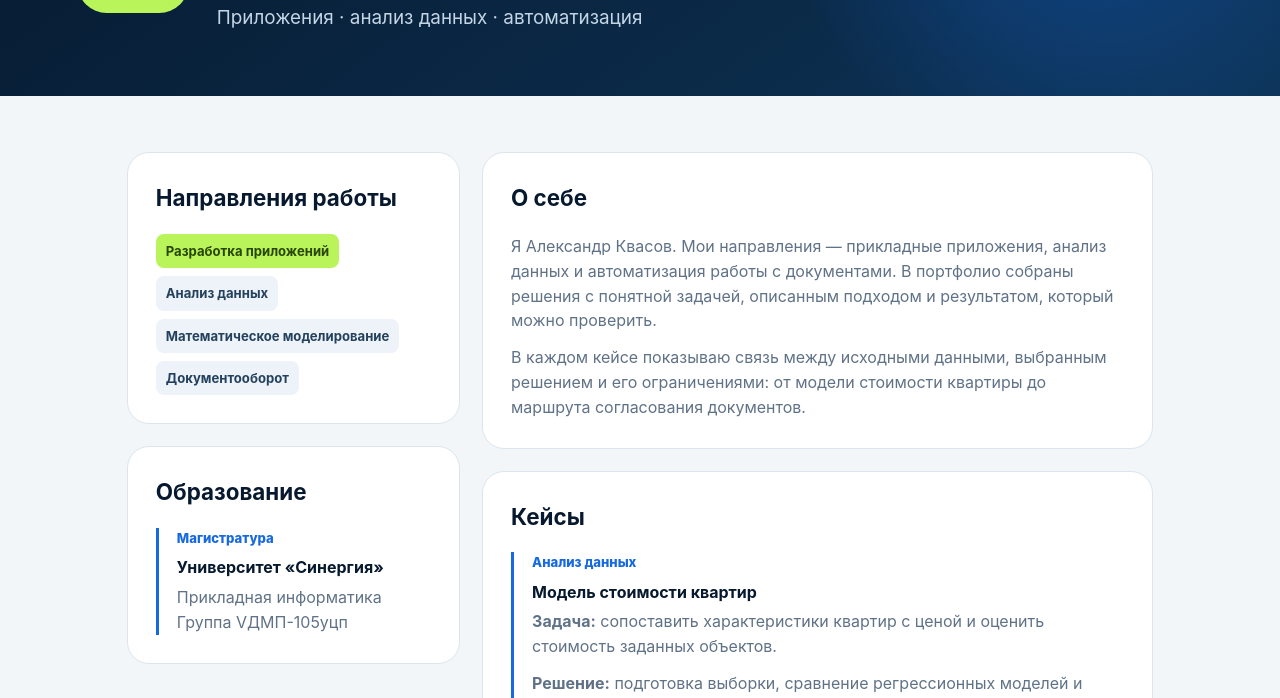
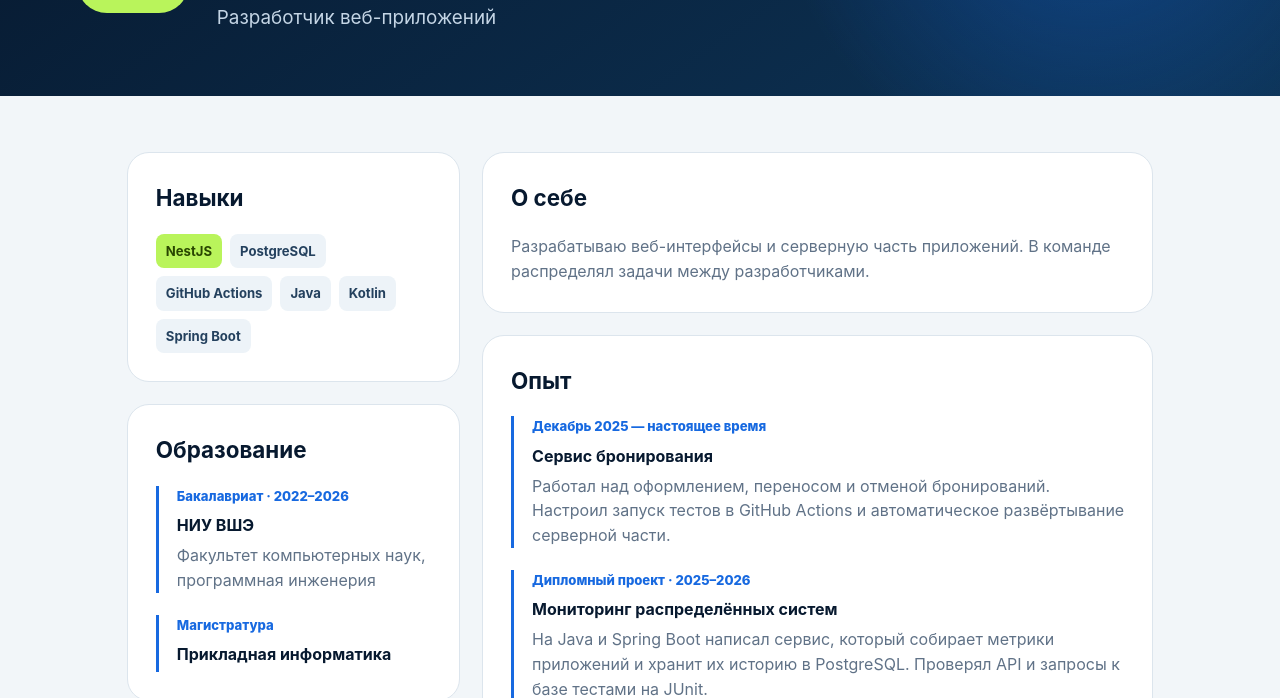
Before and after one commit to danielches/group-vdmp-105, a plain HTML site: page members/member-03.html in a window 1280 px wide. Shown: the part 254-952 px from the top of the page. Drawn offline with Linux system fonts and the light colour scheme.

Commit message:
Обновлено резюме Александра Квасова

```diff
--- a/members/member-03.html
+++ b/members/member-03.html
@@ -3,47 +3,77 @@
 <head>
   <meta charset="UTF-8">
   <meta name="viewport" content="width=device-width, initial-scale=1.0">
-  <meta name="description" content="Александр Квасов — приложения, анализ данных и автоматизация документооборота. Кейсы, подход к решению задач и образование.">
+  <meta name="description" content="Александр Квасов — разработчик веб-приложений. Опыт работы над сервисом бронирования и системой мониторинга.">
   <title>Резюме — Александр Квасов</title>
   <link rel="stylesheet" href="member.css">
   <script src="member.js"></script>
 </head>
 <body>
-  <nav class="resume-nav"><a href="../index.html#team">← К группе</a><span>VДМП-105уцп · резюме участника</span></nav>
+  <nav class="resume-nav">
+    <a href="../index.html#team">← К группе</a>
+    <span>VДМП-105уцп · резюме участника</span>
+  </nav>
   <header class="resume-hero">
     <div class="identity">
       <div class="resume-avatar">АК</div>
-      <div><span class="slot">Участник 03</span><h1>Александр Квасов</h1><p class="role">Приложения · анализ данных · автоматизация</p></div>
+      <div>
+        <span class="slot">Участник 03</span>
+        <h1>Александр Квасов</h1>
+        <p class="role">Разработчик веб-приложений</p>
+      </div>
     </div>
   </header>
   <main class="resume-content">
     <aside class="resume-column">
       <section class="resume-section">
-        <h2>Направления работы</h2>
-        <div class="tags"><span class="accent">Разработка приложений</span><span>Анализ данных</span><span>Математическое моделирование</span><span>Документооборот</span></div>
+        <h2>Навыки</h2>
+        <div class="tags">
+          <span class="accent">NestJS</span>
+          <span>PostgreSQL</span>
+          <span>GitHub Actions</span>
+          <span>Java</span>
+          <span>Kotlin</span>
+          <span>Spring Boot</span>
+        </div>
       </section>
       <section class="resume-section">
         <h2>Образование</h2>
-        <div class="timeline"><div class="timeline-item"><span>Магистратура</span><strong>Университет «Синергия»</strong><p>Прикладная информатика<br>Группа VДМП-105уцп</p></div></div>
+        <div class="timeline">
+          <div class="timeline-item">
+            <span>Бакалавриат · 2022–2026</span>
+            <strong>НИУ ВШЭ</strong>
+            <p>Факультет компьютерных наук, программная инженерия</p>
+          </div>
+          <div class="timeline-item">
+            <span>Магистратура</span>
+            <strong>Прикладная информатика</strong>
+          </div>
+        </div>
       </section>
     </aside>
     <div class="resume-column">
       <section class="resume-section">
         <h2>О себе</h2>
-        <p>Я Александр Квасов. Мои направления — прикладные приложения, анализ данных и автоматизация работы с документами. В портфолио собраны решения с понятной задачей, описанным подходом и результатом, который можно проверить.</p>
-        <p>В каждом кейсе показываю связь между исходными данными, выбранным решением и его ограничениями: от модели стоимости квартиры до маршрута согласования документов.</p>
+        <p>Разрабатываю веб-интерфейсы и серверную часть приложений. В команде распределял задачи между разработчиками.</p>
       </section>
       <section class="resume-section">
-        <h2>Кейсы</h2>
+        <h2>Опыт</h2>
         <div class="timeline">
-          <div class="timeline-item"><span>Анализ данных</span><strong>Модель стоимости квартир</strong><p><b>Задача:</b> сопоставить характеристики квартир с ценой и оценить стоимость заданных объектов.</p><p><b>Решение:</b> подготовка выборки, сравнение регрессионных моделей и проверка качества оценок.</p><p><b>Результат:</b> модели, графики и воспроизводимые расчёты с прогнозами и описанными ограничениями.</p></div>
-          <div class="timeline-item"><span>Автоматизация процессов</span><strong>Документы и маршруты согласования</strong><p><b>Задача:</b> задать единый порядок подготовки, согласования и рассылки документов.</p><p><b>Решение:</b> шаблоны писем, схема движения документа и персонализация рассылки по списку получателей.</p><p><b>Результат:</b> комплект документов, маршрут согласования и сформированные персональные письма.</p></div>
-          <div class="timeline-item"><span>Командная разработка</span><strong>Сайт группы VДМП-105уцп</strong><p><b>Задача:</b> представить участников команды в единой структуре сайта.</p><p><b>Решение:</b> отдельная страница резюме с общими стилями и навигацией; изменения подготовлены в личной ветке репозитория.</p><p><b>Результат:</b> страница участника с превью на главной и подробными кейсами, подготовленная к включению в общий проект.</p></div>
+          <div class="timeline-item">
+            <span>Декабрь 2025 — настоящее время</span>
+            <strong>Сервис бронирования</strong>
+            <p>Работал над оформлением, переносом и отменой бронирований. Настроил запуск тестов в GitHub Actions и автоматическое развёртывание серверной части.</p>
+          </div>
+          <div class="timeline-item">
+            <span>Дипломный проект · 2025–2026</span>
+            <strong>Мониторинг распределённых систем</strong>
+            <p>На Java и Spring Boot написал сервис, который собирает метрики приложений и хранит их историю в PostgreSQL. Проверял API и запросы к базе тестами на JUnit.</p>
+          </div>
         </div>
       </section>
       <section class="resume-section">
-        <h2>Подход к работе</h2>
-        <p>Начинаю с задачи и критериев результата. Затем описываю данные и процесс, выбираю инструменты и проверяю полученное решение. В кейсах сохраняю расчёты и исходные предпосылки, чтобы выводы можно было воспроизвести.</p>
+        <h2>Профессиональная цель</h2>
+        <p>Хочу проектировать API и развивать серверные приложения на Java и Kotlin.</p>
       </section>
     </div>
   </main>
```
